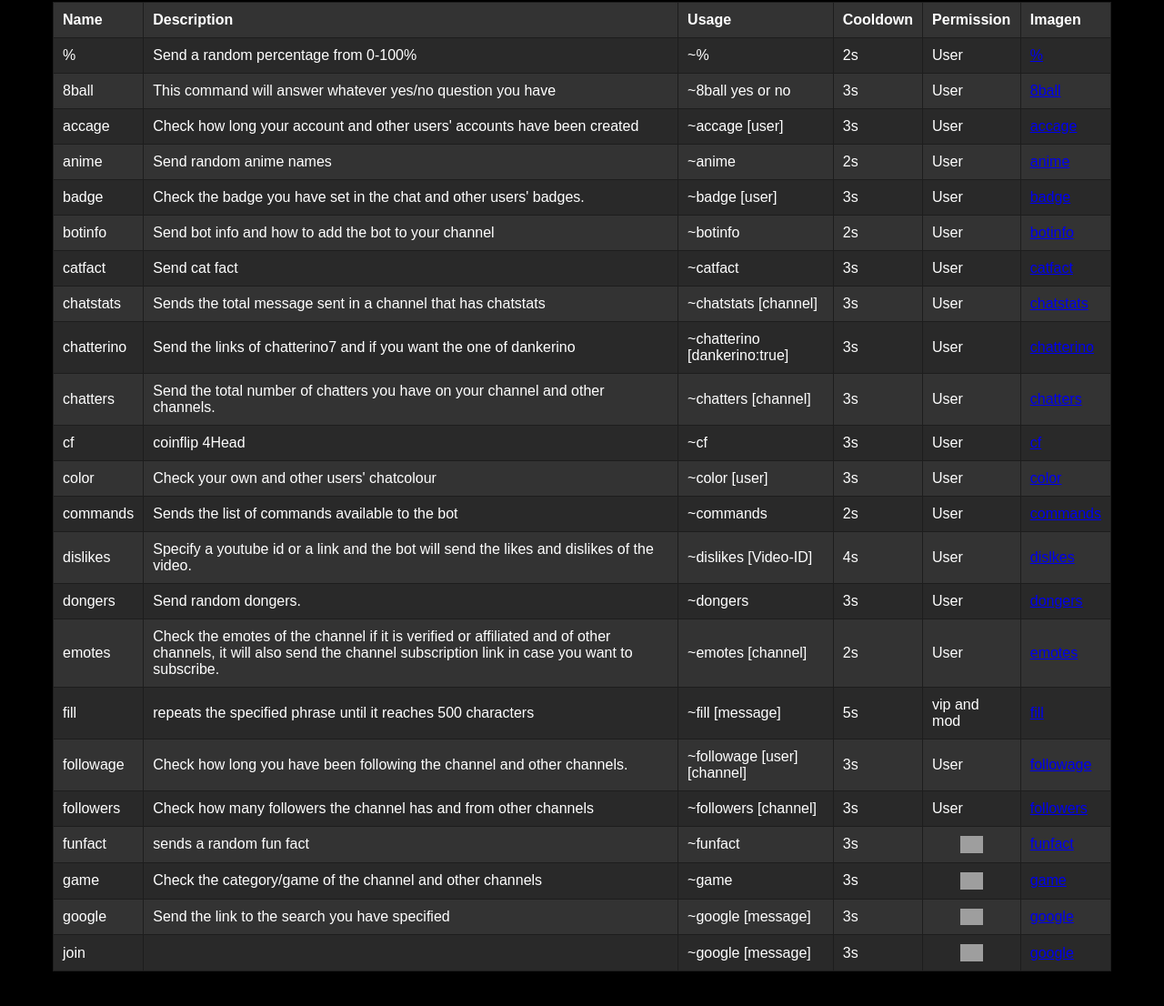
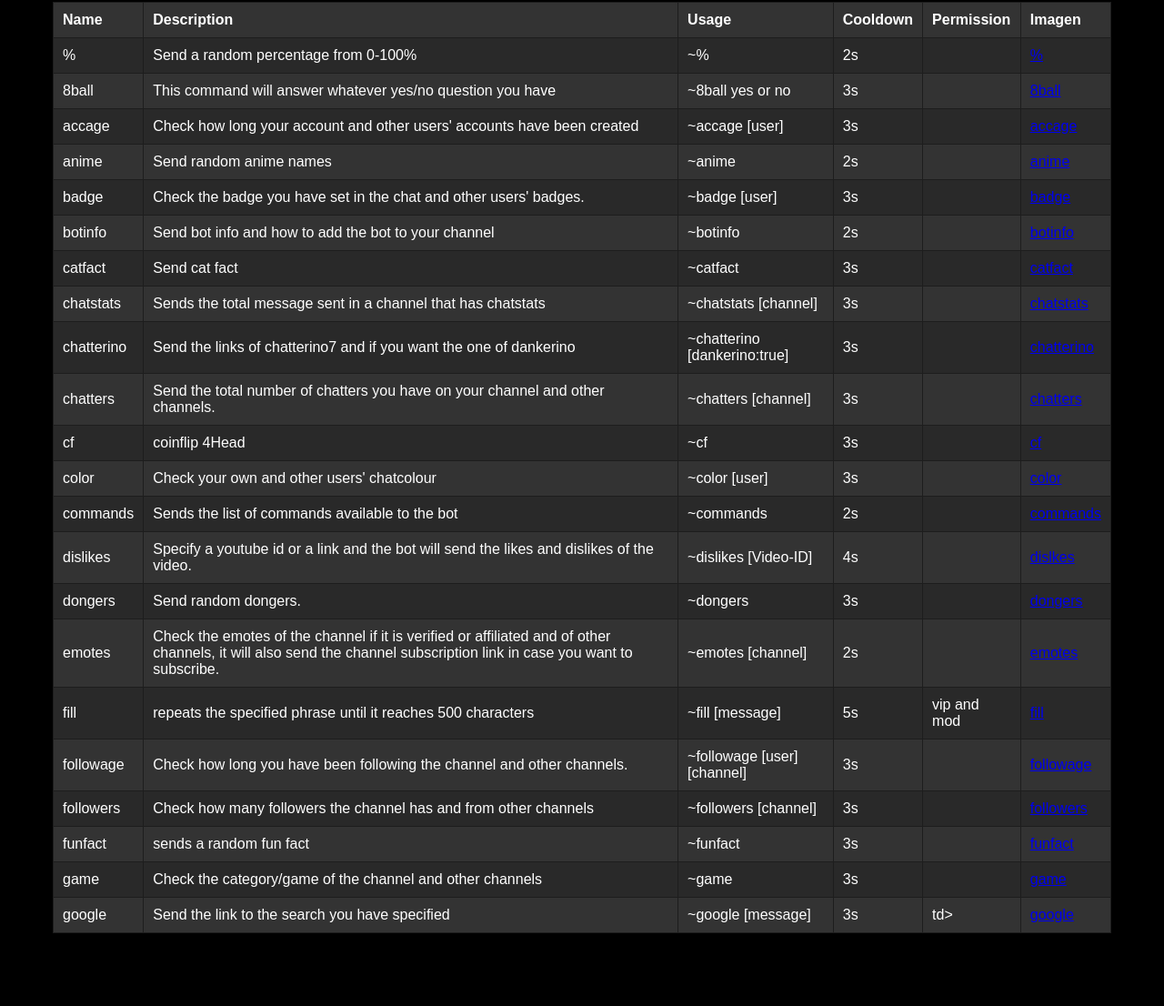
Before and after one commit to ypbt/commands, a plain HTML site: page index.html in a window 1280 px wide. Shown: the part 140-1246 px from the top of the page at 91% size. After the commit the page ends 1216 px from the top, so only its background shows below. Drawn offline with Linux system fonts and the light colour scheme; grey boxes are pictures that could not be loaded.

Commit message:
Update index.html

```diff
--- a/index.html
+++ b/index.html
@@ -30,7 +30,7 @@
                     <td>Send a random percentage from 0-100%</td>
                     <td>~%</td>
                     <td>2s</td>
-                    <td>User</td>
+                    <td></td>
                     <td><a href="https://i.nuuls.com/KTI0M.png">%</a></td>
 
 
@@ -40,7 +40,7 @@
                     <td>This command will answer whatever yes/no question you have</td>
                     <td>~8ball yes or no</td>
                     <td>3s</td>
-                    <td>User</td>
+                    <td></td>
                     <td><a href="https://i.nuuls.com/F0qlX.png">8ball</a></td>
                 </tr>
                 <tr>
@@ -48,7 +48,7 @@
                     <td>Check how long your account and other users' accounts have been created</td>
                     <td>~accage [user]</td>
                     <td>3s</td>
-                    <td>User</td>
+                    <td></td>
                     <td><a href="https://i.nuuls.com/7B2TD.png">accage</a></td>
                 </tr>
                 <tr>
@@ -56,7 +56,7 @@
                     <td>Send random anime names</td>
                     <td>~anime</td>
                     <td>2s</td>
-                    <td>User</td>
+                    <td></td>
                     <td><a href="https://i.nuuls.com/_zvJH.png">anime</a></td>
                 </tr>
                 <tr>
@@ -64,7 +64,7 @@
                     <td>Check the badge you have set in the chat and other users' badges.</td>
                     <td>~badge [user]</td>
                     <td>3s</td>
-                    <td>User</td>
+                    <td></td>
                     <td><a href="https://i.nuuls.com/fuyXG.png">badge</a></td>
                 </tr>
                 <tr>
@@ -72,7 +72,7 @@
                     <td>Send bot info and how to add the bot to your channel</td>
                     <td>~botinfo</td>
                     <td>2s</td>
-                    <td>User</td>
+                    <td></td>
                     <td><a href="https://i.nuuls.com/6lUNW.png">botinfo</a></td>
                 </tr>
                 <tr>
@@ -80,7 +80,7 @@
                     <td>Send cat fact</td>
                     <td>~catfact</td>
                     <td>3s</td>
-                    <td>User</td>
+                    <td></td>
                     <td><a href="https://i.nuuls.com/1WC6e.png">catfact</a></td>
                 </tr>
                 <tr>
@@ -88,7 +88,7 @@
                     <td>Sends the total message sent in a channel that has chatstats</td>
                     <td>~chatstats [channel]</td>
                     <td>3s</td>
-                    <td>User</td>
+                    <td></td>
                     <td><a href="https://i.nuuls.com/A-PsS.png">chatstats</a></td>
                 </tr>
                 <tr>
@@ -96,7 +96,7 @@
                     <td>Send the links of chatterino7 and if you want the one of dankerino</td>
                     <td>~chatterino [dankerino:true]</td>
                     <td>3s</td>
-                    <td>User</td>
+                    <td></td>
                     <td><a href="https://i.nuuls.com/cDIoX.png">chatterino</a></td>
                 </tr>
                 <tr>
@@ -104,7 +104,7 @@
                     <td>Send the total number of chatters you have on your channel and other channels.</td>
                     <td>~chatters [channel]</td>
                     <td>3s</td>
-                    <td>User</td>
+                    <td></td>
                     <td><a href="https://i.nuuls.com/RogIW.png">chatters</a></td>
                 </tr>
                  <tr>
@@ -112,7 +112,7 @@
                     <td>coinflip 4Head</td>
                     <td>~cf</td>
                     <td>3s</td>
-                    <td>User</td>
+                    <td></td>
                     <td><a href="https://i.nuuls.com/VhbWg.png">cf</a></td>
                 </tr>
                 <tr>
@@ -120,7 +120,7 @@
                     <td>Check your own and other users' chatcolour</td>
                     <td>~color [user]</td>
                     <td>3s</td>
-                    <td>User</td>
+                    <td></td>
                     <td><a href="https://i.nuuls.com/jvlng.png">color</a></td>
                 </tr>
                 <tr>
@@ -128,7 +128,7 @@
                     <td>Sends the list of commands available to the bot</td>
                     <td>~commands</td>
                     <td>2s</td>
-                    <td>User</td>
+                    <td></td>
                     <td><a href="https://i.nuuls.com/9MlKt.png">commands</a></td>
                 </tr>
                 <tr>
@@ -136,7 +136,7 @@
                     <td>Specify a youtube id or a link and the bot will send the likes and dislikes of the video.</td>
                     <td>~dislikes [Video-ID]</td>
                     <td>4s</td>
-                    <td>User</td>
+                    <td></td>
                     <td><a href="https://i.nuuls.com/-LZiD.png">dislkes</a></td>
                 </tr>
                 <tr>
@@ -144,7 +144,7 @@
                     <td>Send random dongers.</td>
                     <td>~dongers</td>
                     <td>3s</td>
-                    <td>User</td>
+                    <td></td>
                     <td><a href="https://i.nuuls.com/Q0j2_.png">dongers</a></td>
                 </tr>
                 <tr>
@@ -152,7 +152,7 @@
                     <td>Check the emotes of the channel if it is verified or affiliated and of other channels, it will also send the channel subscription link in case you want to subscribe.</td>
                     <td>~emotes [channel]</td>
                     <td>2s</td>
-                    <td>User</td>
+                    <td></td>
                     <td><a href="https://i.nuuls.com/NibRF.png">emotes</a></td>
                 </tr>
                  <tr>
@@ -168,7 +168,7 @@
                     <td>Check how long you have been following the channel and other channels.</td>
                     <td>~followage [user] [channel]</td>
                     <td>3s</td>
-                    <td>User</td>
+                    <td></td>
                     <td><a href="https://i.nuuls.com/DSImn.png">followage</a></td>
                 </tr>
                 <tr>
@@ -176,7 +176,7 @@
                     <td>Check how many followers the channel has and from other channels</td>
                     <td>~followers [channel]</td>
                     <td>3s</td>
-                    <td>User</td>
+                    <td></td>
                     <td><a href="https://i.nuuls.com/r43OD.png">followers</a></td>
                 </tr>
                 <tr>
@@ -184,9 +184,7 @@
                     <td>sends a random fun fact</td>
                     <td>~funfact</td>
                     <td>3s</td>
-                    <td><img class="roles"
-                        src="https://pajbot.com/static/emoji-v2/img/twitter/64/1f465.png"
-                        width="25px"></td>
+                    <td></td>
                     <td><a href="https://i.nuuls.com/Igchd.png">funfact</a></td>
                 </tr>
                 <tr>
@@ -194,9 +192,7 @@
                     <td>Check the category/game of the channel and other channels</td>
                     <td>~game</td>
                     <td>3s</td>
-                    <td><img class="roles"
-                        src="https://pajbot.com/static/emoji-v2/img/twitter/64/1f465.png"
-                        width="25px"></td>
+                    <td></td>
                     <td><a href="https://i.nuuls.com/XkGvp.png">game</a></td>
                 </tr>
                 <tr>
@@ -204,21 +200,10 @@
                     <td>Send the link to the search you have specified</td>
                     <td>~google [message]</td>
                     <td>3s</td>
-                    <td><img class="roles"
-                        src="https://pajbot.com/static/emoji-v2/img/twitter/64/1f465.png"
-                        width="25px"></td>
+                    <td>td>
                     <td><a href="https://i.nuuls.com/Tq7z_.png">google</a></td>
                 </tr>
-                <tr>
-                    <td>join</td>
-                    <td></td>
-                    <td>~google [message]</td>
-                    <td>3s</td>
-                    <td><img class="roles"
-                        src="https://pajbot.com/static/emoji-v2/img/twitter/64/1f465.png"
-                        width="25px"></td>
-                    <td><a href="https://i.nuuls.com/Tq7z_.png">google</a></td>
-                </tr>
+
                 <tr>
     </div>
 </body>
```
